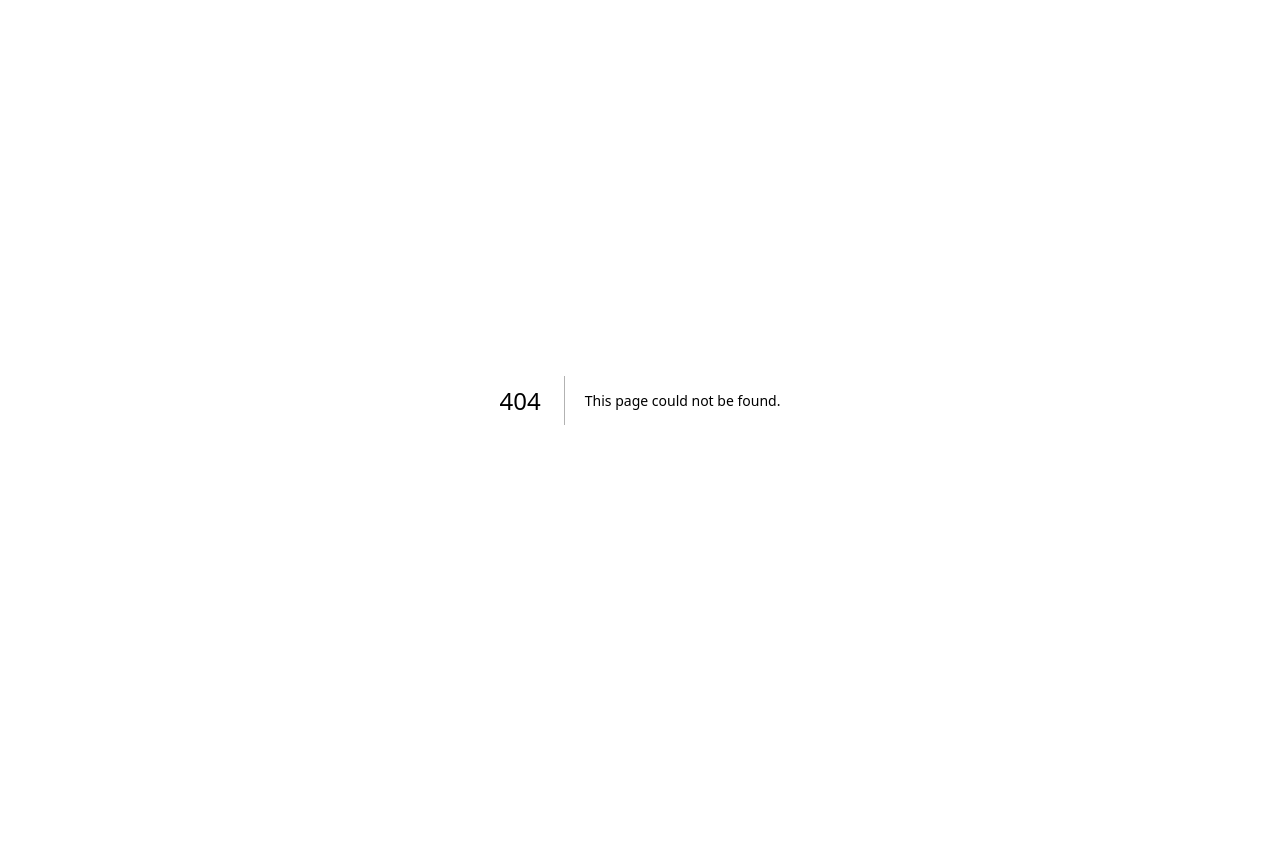
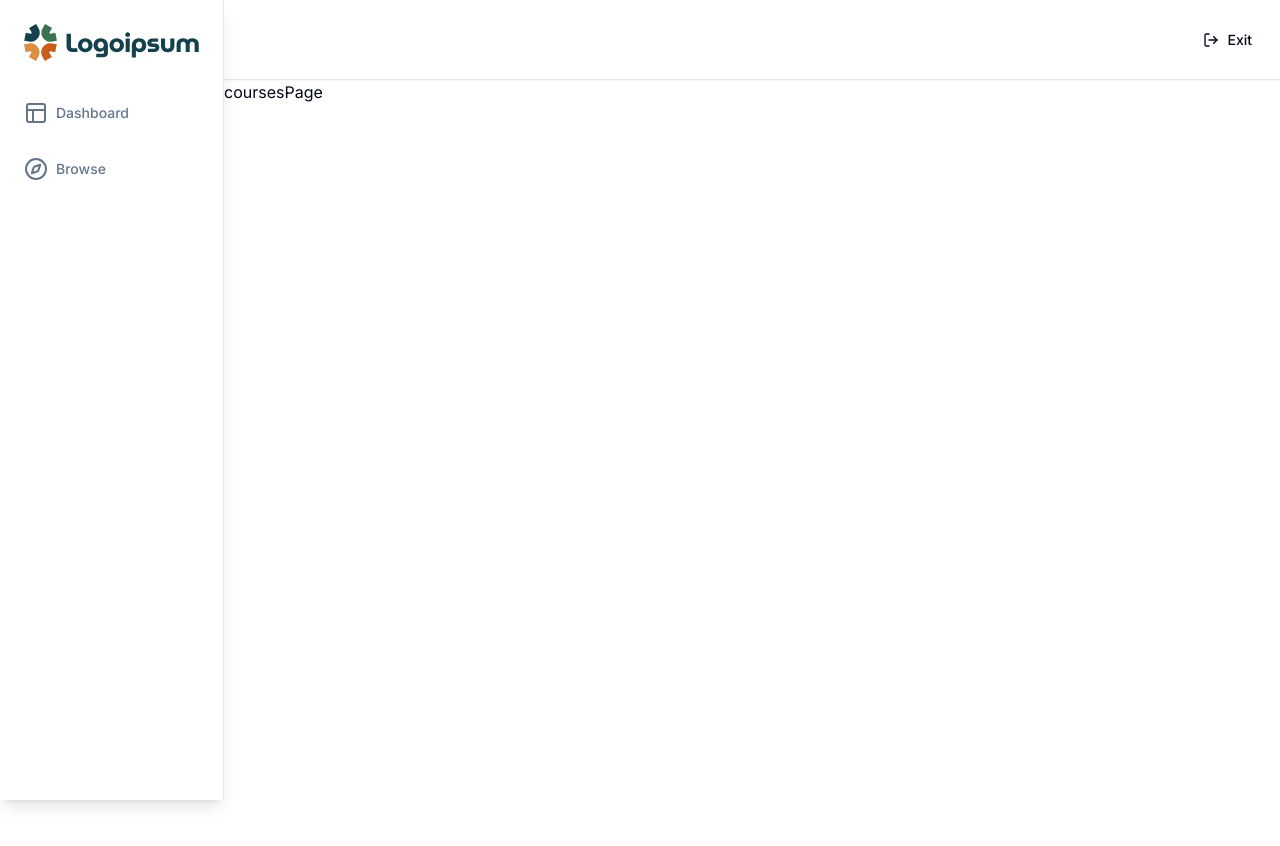
Before and after one commit to dirudeen/lms-app, a Next.js app: page /teacher/courses in a window 1280 px wide. Before the commit this address had no page. Shown: the top 846 px of the page. Before the commit the page ends 800 px from the top, so only its background shows below. Built offline with nearby package versions, Linux system fonts and the light colour scheme.

Commit message:
Create courses page

```diff
--- /dev/null
+++ b/src/app/(dashboard)/(routes)/teacher/courses/page.tsx
@@ -0,0 +1,5 @@
+export default function CoursesPage() {
+  return (
+    <div>coursesPage</div>
+  )
+}
```
